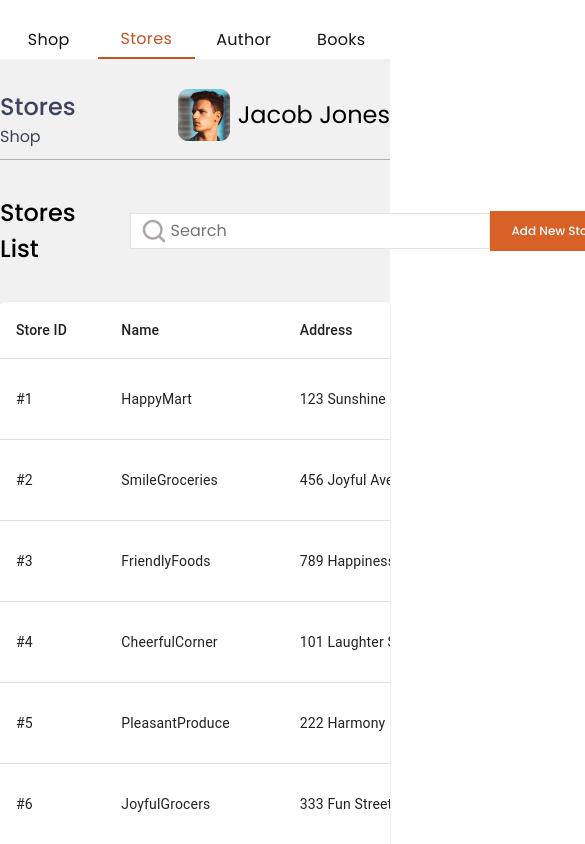
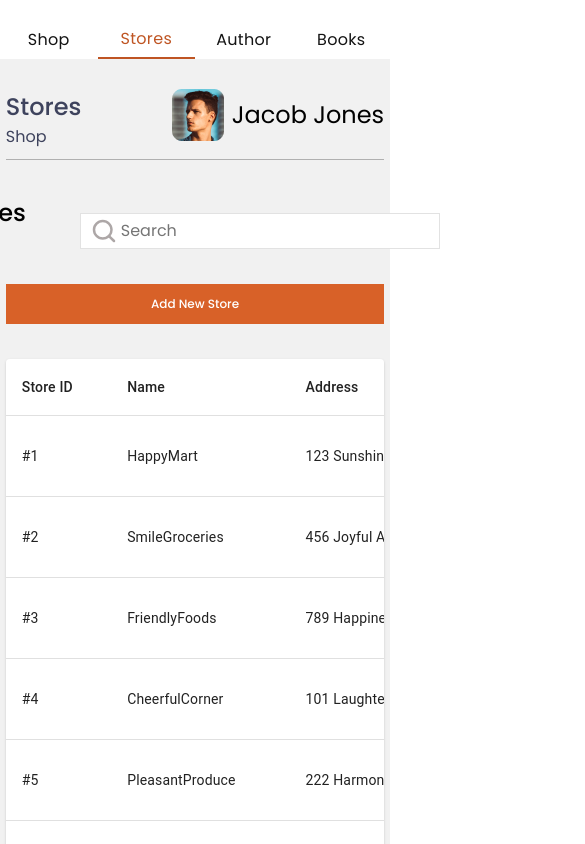
Before and after one commit to fadyjan/BookStore, a React (Vite) app: page / in a window 390 px wide. Both pictures are taken after a click on the item "Stores". Shown: the top 844 px of the page, 585 px wide, since content can reach past the window. Built offline with nearby package versions, Linux system fonts and the light colour scheme.

Commit message:
Enhance #22 Table Pages Responsive design

```diff
--- a/src/App.css
+++ b/src/App.css
@@ -45,6 +45,8 @@ body{
     height: unset;
   }
   #root{
+    align-items: center;
+
     flex-direction: column;
   }
 }
--- a/src/components/AddNewButton/AddNewButton.jsx
+++ b/src/components/AddNewButton/AddNewButton.jsx
@@ -11,7 +11,7 @@ const AddNewButton = ({ SelectedPage }) => {
   };
 
   return (
-    <div>
+    <div id={module.ButtonDivWrapper}>
       <button onClick={HandleShowPopUp} id={module.ButtonWrapper}>{"Add New "+ ButtonSpan}</button>
       {isModalOpen && (
         <ModalPopUp
--- a/src/components/AddNewButton/AddNewButton.module.css
+++ b/src/components/AddNewButton/AddNewButton.module.css
@@ -11,11 +11,18 @@
   letter-spacing: 0px;
   padding: 0 10px;
   min-width: 132px;
+  width: unset;
 }
-
+#ButtonDivWrapper{
+  width: unset;
+}
 
 @media (max-width:570px) {
   #ButtonWrapper {
     font-size: 12px;
+    width: 100%;
+  }
+  #ButtonDivWrapper{
+    width: 100%;
   }
 }
--- a/src/layout/SelectedLayout/SelectedLayout.module.css
+++ b/src/layout/SelectedLayout/SelectedLayout.module.css
@@ -14,10 +14,12 @@
 @media (max-width:570px) {
   #SelectedLayoutWrapper {
     height: 93%;
-    width: 100%;
+    width: 97%;
   }
 
   #UpperControleWrapper {
+    flex-direction: column;
+    row-gap: 17px;
     align-items: center;
   }
 }
```
